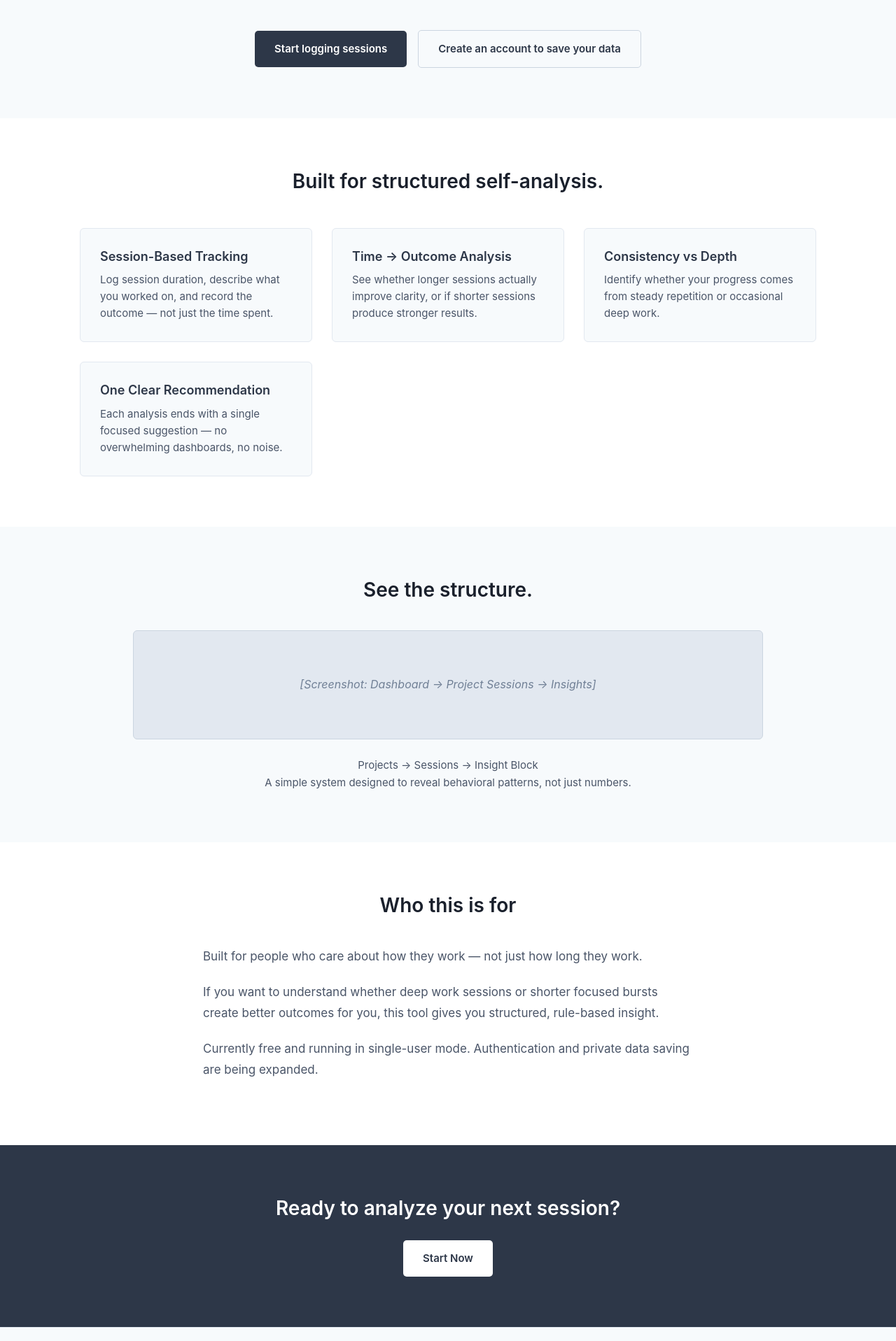
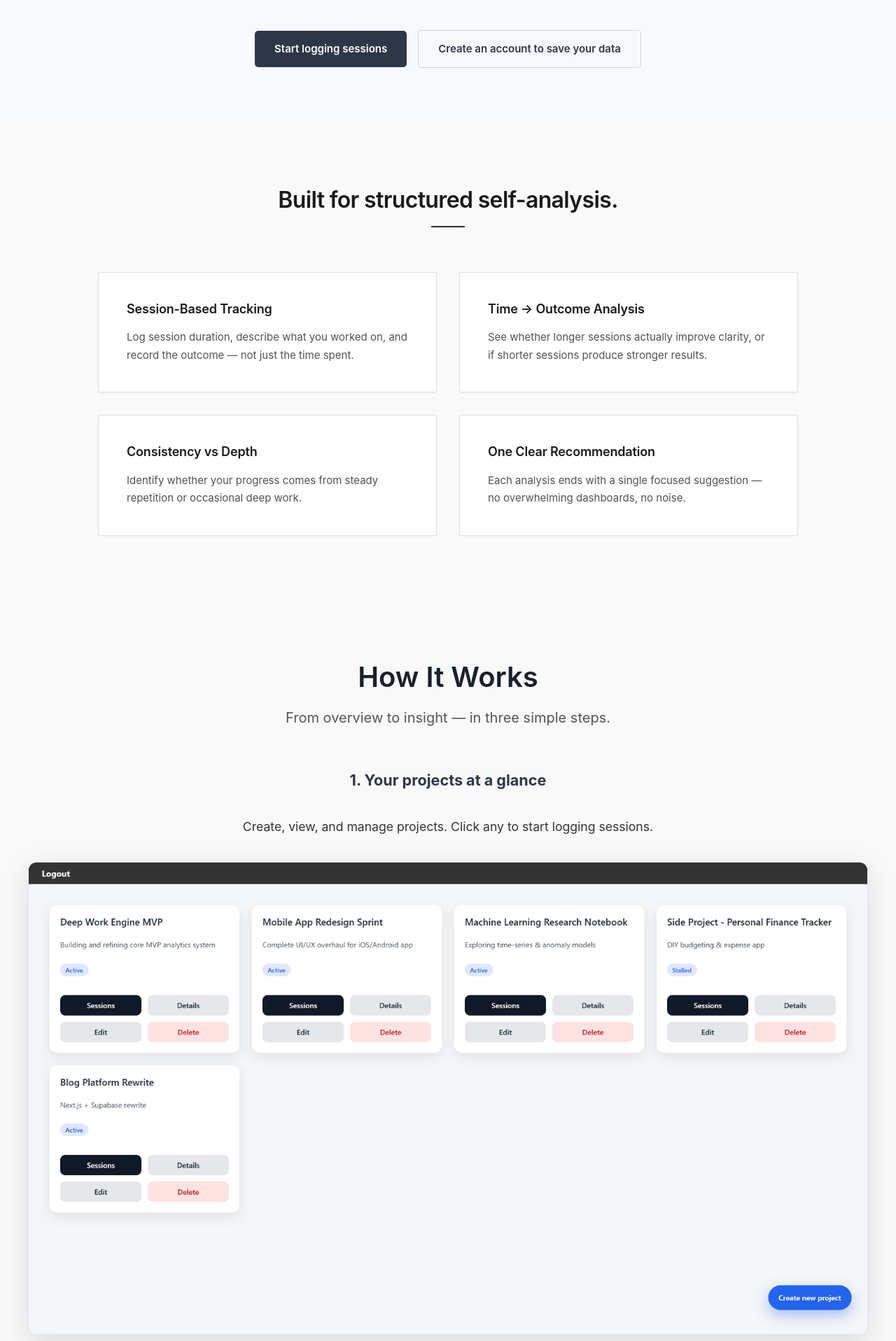
Before and after one commit to muzakkir2045/PPI, a Flask app: page / in a window 1280 px wide. Shown: the part 321-2238 px from the top of the page at 70% size. Run offline with Flask 3, Linux system fonts and the light colour scheme.

Commit message:
Add styling and images in landing page

```diff
--- a/static/landing.css
+++ b/static/landing.css
@@ -166,100 +166,288 @@ p {
 
 /* What It Does Section */
 .what-it-does {
-    padding: 4.5rem 0;
-    background: #ffffff;
+    padding: 6rem 0;
+    background: #fafafa;
 }
 
 .what-it-does h2 {
     text-align: center;
-    margin-bottom: 3rem;
+    margin-bottom: 1rem;
+    font-size: 2rem;
+    font-weight: 600;
+    color: #1a1a1a;
+    letter-spacing: -0.02em;
+}
+
+.section-divider {
+    width: 48px;
+    height: 2px;
+    background: #2d2d2d;
+    margin: 0 auto 4rem;
 }
 
 .feature-grid {
     display: grid;
-    grid-template-columns: repeat(auto-fit, minmax(260px, 1fr));
-    gap: 1.75rem;
+    grid-template-columns: repeat(2, 1fr);
+    gap: 2rem;
+    max-width: 1000px;
+    margin: 0 auto;
 }
 
 .feature-card {
-    padding: 1.75rem;
-    border: 1px solid #e2e8f0;
-    border-radius: 6px;
-    background: #f7fafc;
-    transition: border-color 0.2s;
+    padding: 2.5rem;
+    border: 1px solid #e0e0e0;
+    border-radius: 2px;
+    background: #ffffff;
+    transition: all 0.25s ease;
+    box-shadow: 0 1px 3px rgba(0, 0, 0, 0.04);
 }
 
 .feature-card:hover {
-    border-color: #cbd5e0;
+    border-color: #b8b8b8;
+    box-shadow: 0 4px 12px rgba(0, 0, 0, 0.08);
+    transform: translateY(-2px);
 }
 
 .feature-card h3 {
-    color: #2d3748;
-    margin-bottom: 0.625rem;
+    color: #1a1a1a;
+    margin-bottom: 1rem;
+    font-size: 1.125rem;
+    font-weight: 600;
+    letter-spacing: -0.01em;
 }
 
 .feature-card p {
-    color: #4a5568;
+    color: #525252;
     margin: 0;
-    line-height: 1.6;
+    line-height: 1.7;
     font-size: 0.9375rem;
 }
 
-/* Screenshot Section */
-.screenshot-section {
-    padding: 4.5rem 0;
-    background: #f7fafc;
-    text-align: center;
+@media (max-width: 768px) {
+    .what-it-does {
+        padding: 4rem 0;
+    }
+
+    .what-it-does h2 {
+        font-size: 1.625rem;
+    }
+
+    .section-divider {
+        margin-bottom: 3rem;
+    }
+
+    .feature-grid {
+        grid-template-columns: 1fr;
+        gap: 1.5rem;
+    }
+
+    .feature-card {
+        padding: 2rem;
+    }
 }
 
-.screenshot-section h2 {
-    margin-bottom: 2.5rem;
+/* Structure / Screenshots Section – Wide Format */
+.structure-section {
+  padding: 5rem 1rem 4rem;
+  text-align: center;
+  background: #f9f9fa;
 }
 
-.screenshot-wrapper {
-    max-width: 900px;
-    margin: 0 auto 1.5rem;
+.structure-section h2 {
+  font-size: 2.5rem;
+  margin-bottom: 1rem;
+  color: #1a202c;
 }
 
-.screenshot-placeholder {
-    background: #e2e8f0;
-    border: 1px solid #cbd5e0;
-    border-radius: 6px;
-    padding: 4rem 2rem;
-    color: #718096;
-    font-size: 1rem;
-    font-style: italic;
+.lead {
+  font-size: 1.25rem;
+  color: #555;
+  max-width: 700px;
+  margin: 0 auto 3.5rem;
+}
+
+.screenshots-wide-flow {
+  display: flex;
+  flex-direction: column;
+  gap: 4.5rem;
+  max-width: 1400px;
+  margin: 0 auto;
+}
+
+.screenshot-wide-step {
+  display: flex;
+  flex-direction: column;
+  align-items: center;
+  gap: 1.2rem;
 }
 
 .screenshot-caption {
-    max-width: 600px;
-    margin: 0 auto;
-    color: #4a5568;
-    font-size: 0.9375rem;
-    line-height: 1.7;
+  font-size: 1.1rem;
+  line-height: 1.6;
+  color: #333;
+  max-width: 800px;
+  text-align: center;
 }
 
-/* Who It's For Section */
+.screenshot-caption strong {
+  display: block;
+  font-size: 1.35rem;
+  margin-bottom: 0.5rem;
+  color: #2d3748;
+}
+
+.screenshot-wide {
+  width: 100%;
+  max-width: 1100px;           /* makes them ~half to 2/3 of desktop width – big & readable */
+  height: auto;
+  border-radius: 12px;
+  box-shadow: 0 12px 40px rgba(0,0,0,0.12);
+  border: 1px solid #e2e8f0;
+  display: block;
+}
+
+/* Desktop: make captions alternate left/right for visual interest */
+@media (min-width: 992px) {
+  .screenshots-wide-flow {
+    gap: 6rem;
+  }
+
+  .screenshot-wide-step:nth-child(even) {
+    flex-direction: column-reverse; /* caption below image */
+  }
+
+  .screenshot-wide {
+    max-width: 1200px;         /* even larger on wide screens */
+  }
+}
+
+/* Mobile – full width, stacked, captions stay above/below */
+@media (max-width: 768px) {
+  .screenshot-wide {
+    max-width: 100%;
+    border-radius: 8px;
+  }
+
+  .screenshot-caption {
+    font-size: 1rem;
+    padding: 0 1rem;
+  }
+}
+
+
+/* Who It's For Section - IMPROVED */
 .who-its-for {
-    padding: 4.5rem 0;
-    background: #ffffff;
+  padding: 5rem 1rem;
+  background: #ffffff;
+  text-align: center;
 }
 
 .who-its-for h2 {
-    text-align: center;
-    margin-bottom: 2.5rem;
+  margin-bottom: 3rem;
 }
 
-.content-block {
-    max-width: 700px;
-    margin: 0 auto;
+.who-grid {
+  display: flex;
+  flex-direction: column;
+  gap: 3rem;
+  align-items: center;
 }
 
-.content-block p {
-    font-size: 1.0625rem;
-    line-height: 1.8;
-    color: #4a5568;
-    margin-bottom: 1.25rem;
+.who-text {
+  max-width: 600px;
+  text-align: left;
+  font-size: 1.05rem;
+  line-height: 1.8;
+  color: #4a5568;
+  padding-left: 1.5rem;
+  border-left: 3px solid #2d3748;
+}
+
+.who-text p {
+  margin-bottom: 1.5rem;
+}
+
+.who-text p:first-child {
+  font-size: 1.2rem;
+  font-weight: 600;
+  color: #2d3748;
+  line-height: 1.6;
+}
+
+.who-text strong {
+  color: #2d3748;
+  background: #f7fafc;
+  padding: 2px 6px;
+  border-radius: 3px;
+}
+
+.who-text em {
+  color: #2d3748;
+  font-style: normal;
+  font-weight: 500;
+}
+
+.who-visuals {
+  display: grid;
+  grid-template-columns: repeat(auto-fit, minmax(160px, 1fr));
+  gap: 2rem;
+  max-width: 650px;
+}
+
+.visual-item {
+  text-align: center;
+  padding: 2rem 1.5rem;
+  background: #f7fafc;
+  border-radius: 8px;
+  border: 1px solid #e2e8f0;
+  transition: all 0.3s ease;
+}
+
+.visual-item:hover {
+  transform: translateY(-4px);
+  box-shadow: 0 8px 20px rgba(0,0,0,0.08);
+  border-color: #cbd5e0;
+}
+
+.visual-icon {
+  width: 80px;
+  height: 80px;
+  margin-bottom: 1rem;
+  opacity: 0.9;
+  transition: opacity 0.3s ease;
+}
+
+.visual-item:hover .visual-icon {
+  opacity: 1;
+}
+
+.visual-item p {
+  font-size: 1rem;
+  font-weight: 500;
+  color: #2d3748;
+  margin: 0;
+}
+
+/* Desktop: side-by-side */
+@media (min-width: 992px) {
+  .who-grid {
+    flex-direction: row;
+    justify-content: center;
+    gap: 5rem;
+    align-items: start;
+  }
+
+  .who-text {
+    flex: 1;
+    max-width: 480px;
+    text-align: left;
+  }
+
+  .who-visuals {
+    flex: 1;
+    max-width: 480px;
+  }
 }
 
 /* Final CTA Section */
@@ -353,6 +541,16 @@ footer p {
     .screenshot-placeholder {
         padding: 3rem 1.5rem;
     }
+
+    /* Mobile adjustments for who-its-for */
+    .who-text {
+        padding-left: 1rem;
+        border-left-width: 2px;
+    }
+
+    .visual-item {
+        padding: 1.5rem 1rem;
+    }
 }
 
 @media (max-width: 480px) {
--- a/templates/landing.html
+++ b/templates/landing.html
@@ -34,6 +34,7 @@
 <section class="what-it-does">
     <div class="container">
         <h2>Built for structured self-analysis.</h2>
+        <div class="section-divider"></div>
         <div class="feature-grid">
             <div class="feature-card">
                 <h3>Session-Based Tracking</h3>
@@ -66,35 +67,75 @@
     </div>
 </section>
 
-<section class="screenshot-section">
-    <div class="container">
-        <h2>See the structure.</h2>
-        <div class="screenshot-wrapper">
-            <!-- Replace with actual screenshot -->
-            <div class="screenshot-placeholder">
-                [Screenshot: Dashboard → Project Sessions → Insights]
+<!-- Structure / Screenshots Section -->
+<section class="structure-section" id="how-it-works">
+  <h2>How It Works</h2>
+  <p class="lead">From overview to insight — in three simple steps.</p>
+
+  <div class="screenshots-wide-flow">
+    <!-- 1. Dashboard -->
+    <div class="screenshot-wide-step">
+      <p class="screenshot-caption">
+        <strong>1. Your projects at a glance</strong><br>
+        Create, view, and manage projects. Click any to start logging sessions.
+      </p>
+      <img src="{{ url_for('static', filename='images/dashboard-overview.png') }}"
+           alt="PPI Dashboard showing multiple project cards" class="screenshot-wide">
     </div>
+
+    <!-- 2. Sessions table -->
+    <div class="screenshot-wide-step">
+      <img src="{{ url_for('static', filename='images/sessions.png') }}"
+           alt="Sessions list with time, description, and outcomes" class="screenshot-wide">
+      <p class="screenshot-caption">
+        <strong>2. Log sessions quickly</strong><br>
+        Record time spent, what you did, and what you achieved — no fluff.
+      </p>
     </div>
+
+    <!-- 3. Insights + Recommendation -->
+    <div class="screenshot-wide-step">
       <p class="screenshot-caption">
-            Projects → Sessions → Insight Block<br>
-            A simple system designed to reveal behavioral patterns, not just numbers.
+        <strong>3. One clear insight + recommendation</strong><br>
+        See patterns in your work style — get one focused suggestion, no noise.
       </p>
+      <img src="{{ url_for('static', filename='images/insights-recommendation.png') }}"
+           alt="Insights and single focused recommendation" class="screenshot-wide">
+    </div>
   </div>
 </section>
 
 <section class="who-its-for">
   <div class="container">
     <h2>Who this is for</h2>
-        <div class="content-block">
-            <p>
-                Built for people who care about how they work — not just how long they work.
-            </p>
-            <p>
-                If you want to understand whether deep work sessions or shorter focused bursts create better outcomes for you, this tool gives you structured, rule-based insight.
-            </p>
-            <p>
-                Currently free and running in single-user mode. Authentication and private data saving are being expanded.
-            </p>
+
+    <div class="who-grid">
+      <!-- Left: Text -->
+      <div class="who-text">
+        <p>Built for people who care about <strong>how</strong> they work — not just how <em>long</em> they work.</p>
+        <p>If you want to understand whether deep work sessions or shorter focused bursts create better outcomes for you, this tool gives you structured, rule-based insight — no fluff, no dashboards full of noise.</p>
+        <p>Perfect if you're a developer, writer, researcher, freelancer, or anyone who wants honest patterns from their own data.</p>
+      </div>
+
+      <!-- Right: Minimal visual grid (icons or simple illustrations) -->
+      <div class="who-visuals">
+        <div class="visual-item">
+          <img src="{{ url_for('static', filename='icons/code.svg') }}" alt="Developer" class="visual-icon">
+          <p>Developers & engineers</p>
+        </div>
+        <div class="visual-item">
+          <img src="{{ url_for('static', filename='icons/write.svg') }}" alt="Writer" class="visual-icon">
+          <p>Writers & creators</p>
+        </div>
+        <div class="visual-item">
+          <img src="{{ url_for('static', filename='icons/research.svg') }}" alt="Researcher" class="visual-icon">
+          <p>Researchers & learners</p>
+        </div>
+        <div class="visual-item">
+          <img src="{{ url_for('static', filename='icons/freelance.svg') }}" alt="Freelancer" class="visual-icon">
+          <p>Freelancers & solopreneurs</p>
+        </div>
+      </div>
     </div>
   </div>
 </section>
```
Also changed, not shown: static/icons/code.svg (added), static/icons/freelance.svg (added), static/icons/research.svg (added), static/icons/write.svg (added), static/images/dashboard-overview.png (added), static/images/insights-recommendation.png (added), static/images/sessions-summary.png (added), static/images/sessions.png (added). Lines whose indentation alone changed are shown as unchanged.
